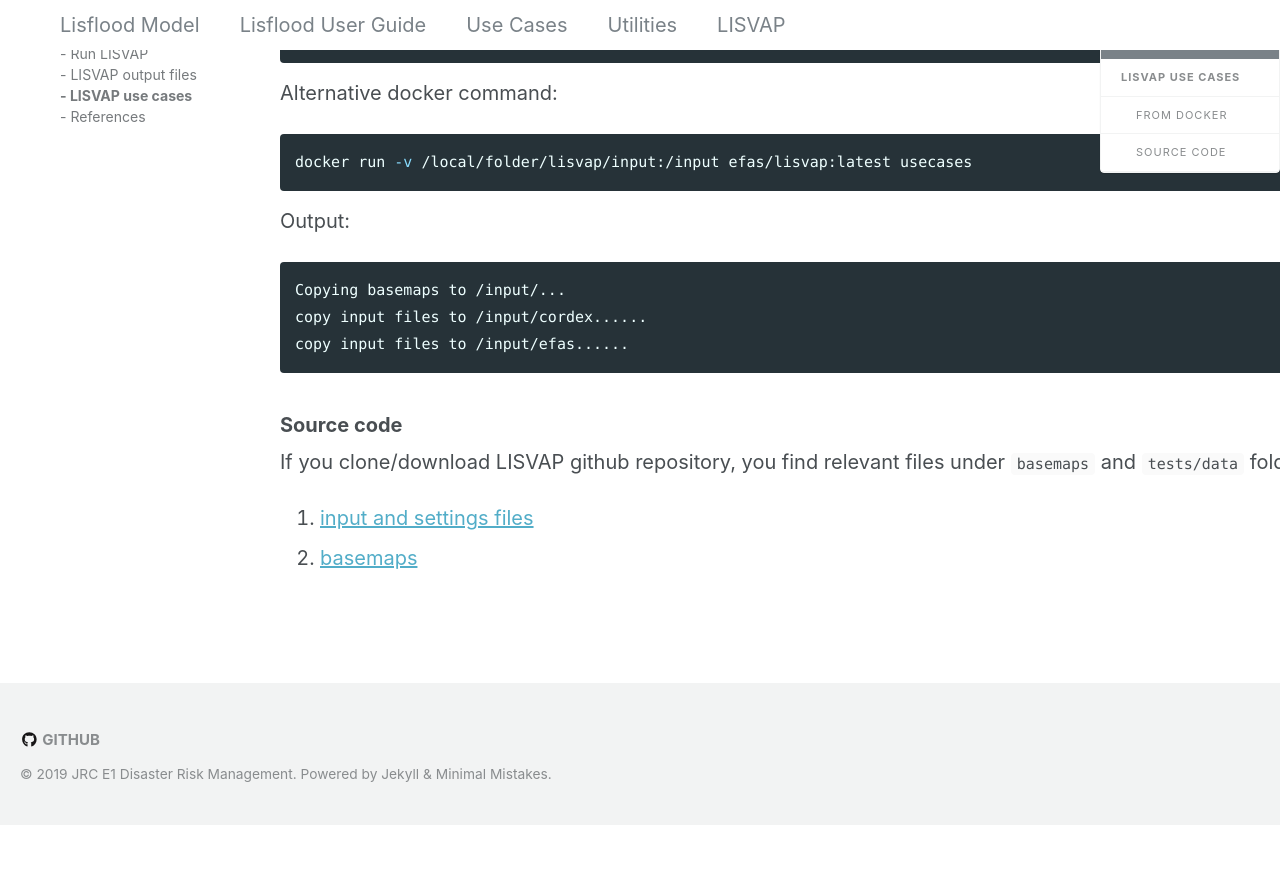
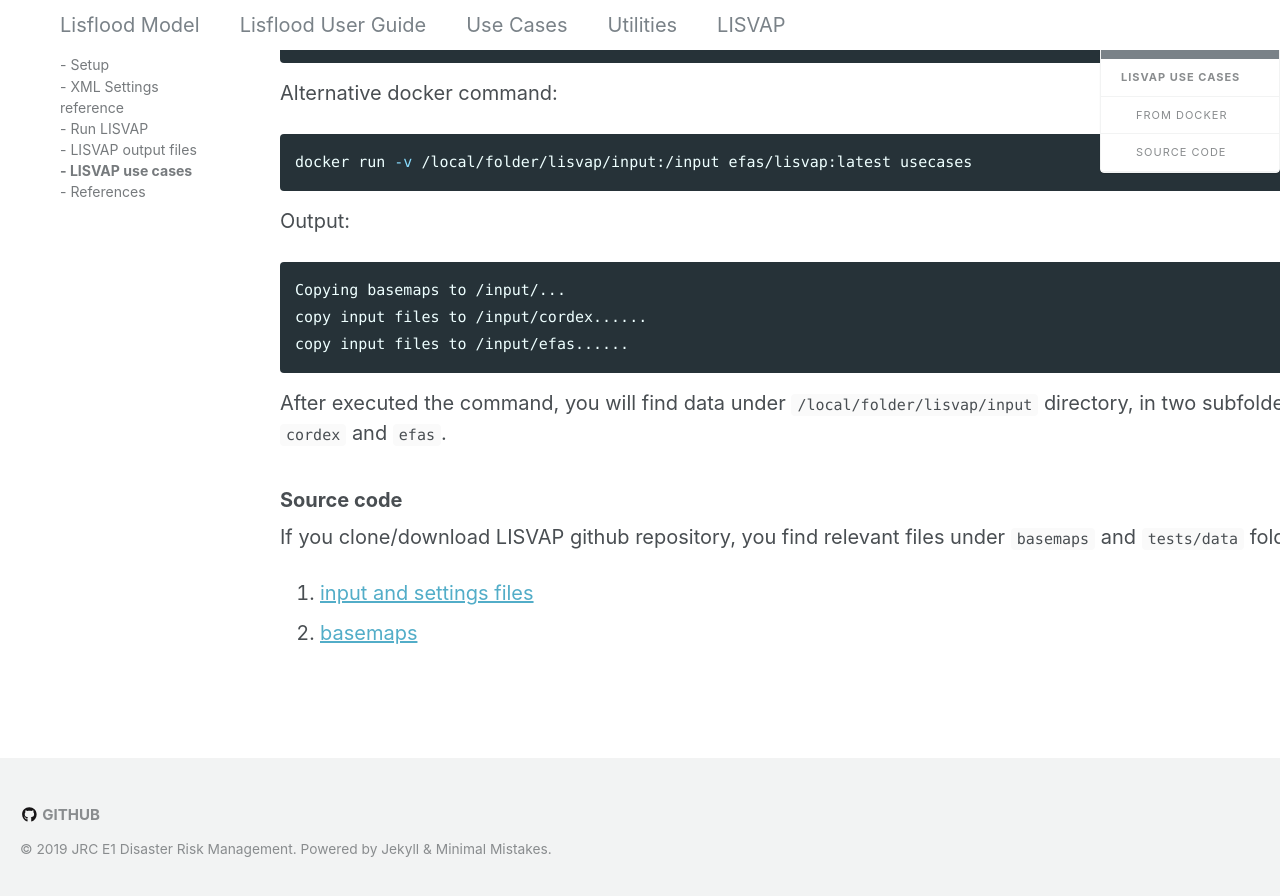
Before and after one commit to ec-jrc/lisflood-lisvap, a Jekyll site: the page built from 6_LISVAP_tests/index.md, in a window 1280 px wide and 900 px high, scrolled down 487 px. Shown: the top 896 px of the window. Built offline with Jekyll 4.4.1, drawn with Linux system fonts in a browser that asks for light colours; nearby versions of some CDN libraries; our own code applies the rules of GitHub Pages for plain Markdown files; before the commit the page ends 1312 px from its top, so only the background shows below that.

Commit message:
updated docs with new instructions for installation and access to tests assets

````diff
--- a/6_LISVAP_tests/index.md
+++ b/6_LISVAP_tests/index.md
@@ -28,9 +28,12 @@
 copy input files to /input/efas......
 ```
 
+After executed the command, you will find data under `/local/folder/lisvap/input` directory, in two subfolders `cordex` and `efas`.
+
+
 ### Source code
 
-If you clone/download LISVAP github repository, you find relevant files under `basemaps` and `tests/data` folder.
+If you clone/download LISVAP github repository, you find relevant files under `basemaps` and `tests/data` folder:
 
 1. [input and settings files](https://github.com/ec-jrc/lisflood-lisvap/tree/master/tests/data)
 2. [basemaps](https://github.com/ec-jrc/lisflood-lisvap/tree/master/basemaps)
````
